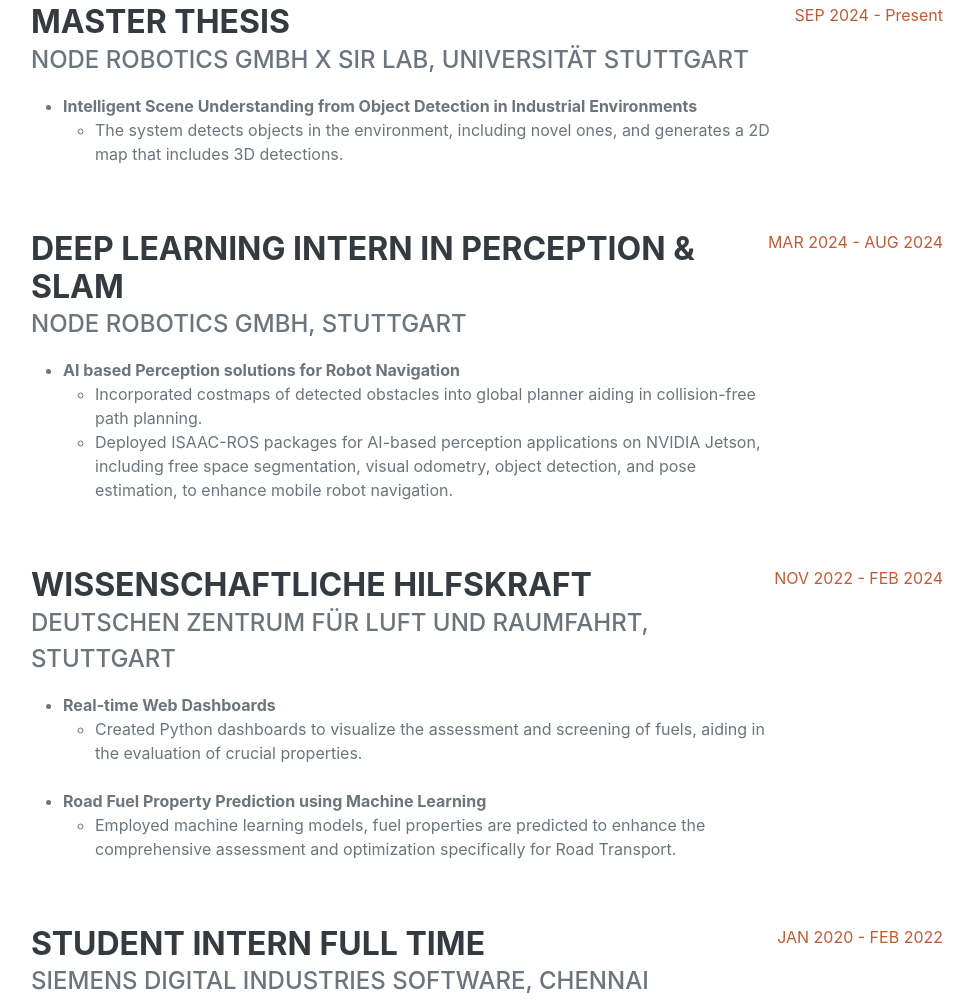
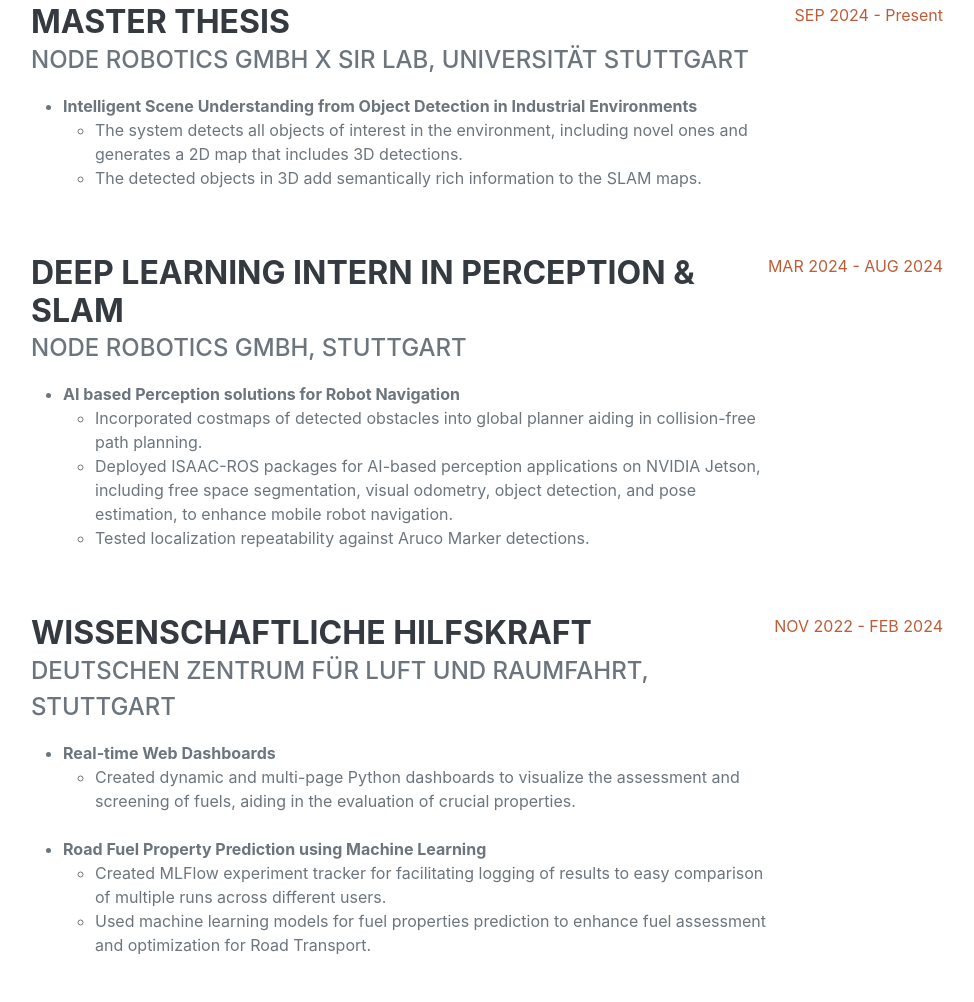
Before and after one commit to retazo0018/portfolio, a plain HTML site: page index.html in a window 1280 px wide. Shown: the part 1097-2099 px from the top of the page, without its empty margins (289-1263 px from the left). Drawn offline with nearby package versions, Linux system fonts and the light colour scheme; a web font is replaced by a local one.

Commit message:
chore: fixed text

```diff
--- a/index.html
+++ b/index.html
@@ -80,7 +80,8 @@
                             <ul>
                                 <li><b>Intelligent Scene Understanding from Object Detection in Industrial Environments</b>
                                   <ul>
-                                    <li>The system detects objects in the environment, including novel ones, and generates a 2D map that includes 3D detections.</li>
+                                    <li>The system detects all objects of interest in the environment, including novel ones and generates a 2D map that includes 3D detections.</li>
+                                    <li>The detected objects in 3D add semantically rich information to the SLAM maps.</li>
                                   </ul>
                                 </li>
                             </ul>
@@ -95,10 +96,9 @@
                                 <li><b>AI based Perception solutions for Robot Navigation</b>
                                   <ul>
                                     <li>Incorporated costmaps of detected obstacles into global planner aiding in collision-free path planning.</li>
-                                  </ul>
-                                  <ul>
                                     <li>Deployed ISAAC-ROS packages for AI-based perception applications on NVIDIA Jetson, including free space segmentation, visual odometry, object detection, and pose estimation, to enhance mobile robot navigation.</li>
-                                  </ul>
+                                    <li>Tested localization repeatability against Aruco Marker detections.</li>
+                                </ul>
                                 </li>
                             </ul>
                         </div>
@@ -111,14 +111,15 @@
                             <ul>
                                 <li><b>Real-time Web Dashboards</b>
                                   <ul>
-                                    <li>Created Python dashboards to visualize the assessment and screening of fuels, aiding in the evaluation of crucial properties. </li>
+                                    <li>Created dynamic and multi-page Python dashboards to visualize the assessment and screening of fuels, aiding in the evaluation of crucial properties. </li>
                                   </ul>
                                 </li>
                                 <br>
                                 <li><b>Road Fuel Property Prediction using Machine Learning</b>
                                   <ul>
-                                    <li>Employed machine learning models, fuel properties are predicted to enhance the comprehensive assessment and optimization specifically for Road Transport.</li>
-                                  </ul>
+                                    <li>Created MLFlow experiment tracker for facilitating logging of results to easy comparison of multiple runs across different users.</li>
+                                    <li>Used machine learning models for fuel properties prediction to enhance fuel assessment and optimization for Road Transport.</li>
+                                </ul>
                                 </li>
                             </ul>
                         </div>
@@ -145,7 +146,7 @@
                                 <br>
                                 <li><b>ADAS KPIs Verification for Erratic Driving Conditions</b>
                                   <ul>
-                                     <li>Identified specific metric ranges for ADAS features using data from an Autonomous Driving campaign to validate the accuracy of ADAS Key Performance Indicators (KPIs) under high-traffic conditions.</li>
+                                     <li>Identified specific metric ranges for ADAS features using data from an Autonomous Driving campaign to validate the accuracy of ADAS KPIs under high-traffic conditions.</li>
                                   </ul>
                                 </li>
                                 <br>
```
